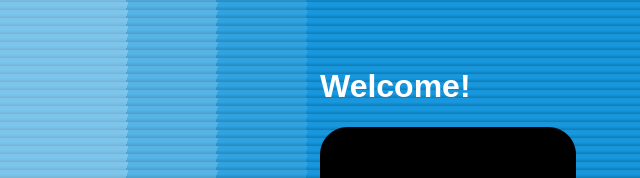
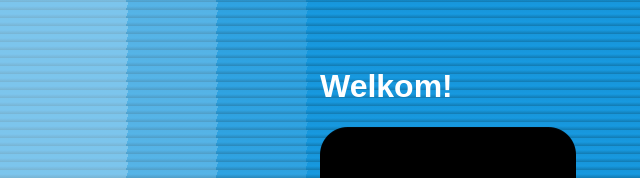
Before and after one commit to ferremanendonckx/website-test, a plain HTML site: page index.html in a window 1280 px wide. Shown: the part 158-336 px from the top of the page, 0-640 px from the left. Drawn offline with Linux system fonts and the light colour scheme.

Commit message:
welcome --> welkom

```diff
--- a/index.html
+++ b/index.html
@@ -7,7 +7,7 @@
     </head>
     <body>
         <div class="inner">
-            <h1>Welcome!</h1>
+            <h1>Welkom!</h1>
             <img alt="logo" src="./logoimage.png">
                 <p>
                 You've successfully deployed the containerized website!
```
